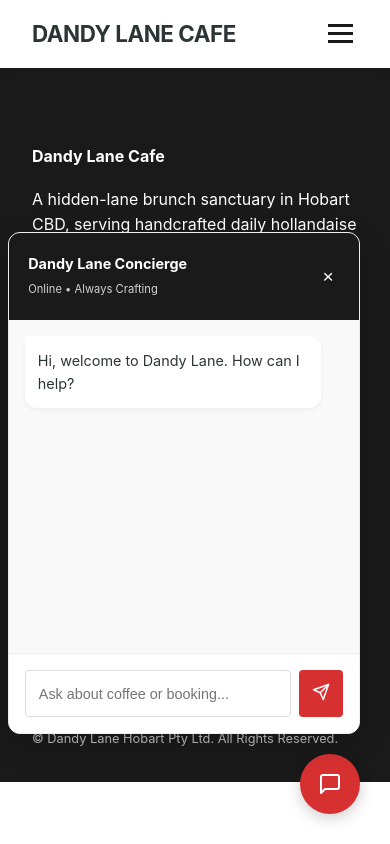
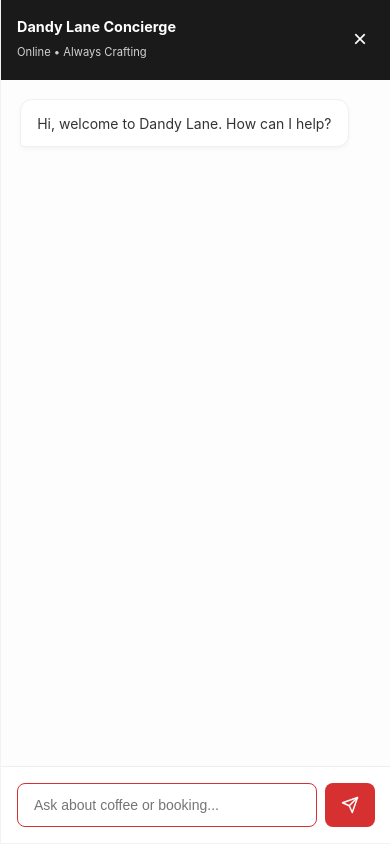
Before and after one commit to ll3king/DL-new-website, a website: page src/layouts/base.html in a window 390 px wide. Both pictures are taken after a click on the button 330 px from the left and 784 px from the top of the page. Drawn offline with nearby package versions, Linux system fonts and the light colour scheme; files that its build step writes are made by us from their sources.

Commit message:
style: optimize chatbot widget for mobile responsiveness

```diff
--- a/src/blocks/chatbot-widget.html
+++ b/src/blocks/chatbot-widget.html
@@ -1,45 +1,184 @@
 <!-- Chatbot Widget Block -->
-<div id="dandy-chatbot" class="chatbot-container"
-    style="position: fixed; bottom: 30px; right: 30px; z-index: 999; font-family: inherit;">
+<style>
+    .chatbot-container {
+        position: fixed;
+        bottom: 30px;
+        right: 30px;
+        z-index: 1000;
+        font-family: inherit;
+    }
+
+    #chat-toggle {
+        width: 60px;
+        height: 60px;
+        border-radius: 50%;
+        background: var(--accent);
+        color: white;
+        border: none;
+        cursor: pointer;
+        box-shadow: 0 4px 15px rgba(0, 0, 0, 0.2);
+        display: flex;
+        align-items: center;
+        justify-content: center;
+        transition: transform 0.3s ease;
+    }
+
+    #chat-toggle:hover {
+        transform: scale(1.05);
+    }
+
+    #chat-window {
+        display: none;
+        position: absolute;
+        bottom: 80px;
+        right: 0;
+        width: 380px;
+        height: 600px;
+        max-height: calc(100vh - 120px);
+        background: white;
+        border-radius: 16px;
+        box-shadow: 0 10px 40px rgba(0, 0, 0, 0.2);
+        border: 1px solid rgba(0, 0, 0, 0.05);
+        overflow: hidden;
+        flex-direction: column;
+        transition: all 0.3s cubic-bezier(0.4, 0, 0.2, 1);
+    }
+
+    .chat-header {
+        background: var(--primary);
+        padding: 1.2rem;
+        color: white;
+        display: flex;
+        justify-content: space-between;
+        align-items: center;
+    }
+
+    .chat-messages {
+        flex: 1;
+        overflow-y: auto;
+        padding: 1.2rem;
+        background: #fdfdfd;
+        display: flex;
+        flex-direction: column;
+        gap: 1rem;
+        scrollbar-width: thin;
+    }
+
+    .chat-footer {
+        padding: 1rem;
+        border-top: 1px solid #eee;
+        display: flex;
+        gap: 0.5rem;
+        background: white;
+    }
+
+    #chat-input {
+        flex: 1;
+        border: 1px solid #ddd;
+        padding: 0.8rem 1rem;
+        border-radius: 8px;
+        outline: none;
+        font-size: 14px;
+        transition: border-color 0.2s;
+    }
+
+    #chat-input:focus {
+        border-color: var(--accent);
+    }
+
+    .message {
+        padding: 0.8rem 1rem;
+        border-radius: 12px;
+        max-width: 85%;
+        font-size: 14px;
+        line-height: 1.5;
+        box-shadow: 0 2px 5px rgba(0, 0, 0, 0.04);
+    }
+
+    .message.user {
+        background: var(--accent);
+        color: white;
+        border-bottom-right-radius: 4px;
+        align-self: flex-end;
+    }
+
+    .message.bot {
+        background: white;
+        color: #333;
+        border-bottom-left-radius: 4px;
+        align-self: flex-start;
+        border: 1px solid #f0f0f0;
+    }
+
+    /* Mobile Adaptations */
+    @media (max-width: 600px) {
+        .chatbot-container {
+            bottom: 20px;
+            right: 20px;
+        }
+
+        #chat-window {
+            position: fixed;
+            bottom: 0;
+            right: 0;
+            left: 0;
+            width: 100%;
+            height: 100%;
+            max-height: 100%;
+            border-radius: 0;
+            z-index: 1001;
+        }
+
+        #chat-toggle {
+            width: 50px;
+            height: 50px;
+        }
+
+        .chat-header {
+            padding: 1rem;
+            border-radius: 0;
+        }
+
+        .chat-footer {
+            padding: 1rem;
+            padding-bottom: calc(1rem + env(safe-area-inset-bottom));
+        }
+    }
+</style>
+
+<div id="dandy-chatbot" class="chatbot-container">
     <!-- Chat Toggle Button -->
-    <button id="chat-toggle"
-        style="width: 60px; height: 60px; border-radius: 50%; background: var(--accent); color: white; border: none; cursor: pointer; box-shadow: 0 4px 15px rgba(0,0,0,0.2); display: flex; align-items: center; justify-content: center; transition: transform 0.3s ease;">
+    <button id="chat-toggle">
         <svg xmlns="http://www.w3.org/2000/svg" width="24" height="24" viewBox="0 0 24 24" fill="none"
             stroke="currentColor" stroke-width="2" stroke-linecap="round" stroke-linejoin="round">
             <path d="M21 15a2 2 0 0 1-2 2H7l-4 4V5a2 2 0 0 1 2-2h14a2 2 0 0 1 2 2z"></path>
         </svg>
     </button>
 
-    <!-- Chat Window (Initially Hidden) -->
-    <div id="chat-window"
-        style="display: none; position: absolute; bottom: 80px; right: 0; width: 350px; height: 500px; background: white; border-radius: 12px; box-shadow: 0 10px 30px rgba(0,0,0,0.15); border: 1px solid #eee; overflow: hidden; flex-direction: column;">
+    <!-- Chat Window -->
+    <div id="chat-window">
         <!-- Header -->
-        <div
-            style="background: var(--primary); padding: 1.2rem; color: white; display: flex; justify-content: space-between; align-items: center;">
+        <div class="chat-header">
             <div>
                 <strong style="display: block; font-size: 0.9rem;">Dandy Lane Concierge</strong>
                 <span style="font-size: 0.7rem; opacity: 0.8;">Online • Always Crafting</span>
             </div>
             <button id="close-chat"
-                style="background: transparent; border: none; color: white; cursor: pointer; font-size: 1.2rem;">&times;</button>
+                style="background: transparent; border: none; color: white; cursor: pointer; font-size: 1.5rem; padding: 0.5rem;">&times;</button>
         </div>
 
         <!-- Messages Area -->
-        <div id="chat-messages"
-            style="flex: 1; overflow-y: auto; padding: 1rem; background: #f9f9f9; display: flex; flex-direction: column; gap: 0.8rem;">
-            <div class="message bot"
-                style="background: white; padding: 0.8rem; border-radius: 4px 12px 12px 12px; max-width: 85%; align-self: flex-start; box-shadow: 0 2px 5px rgba(0,0,0,0.05); font-size: 0.9rem;">
+        <div id="chat-messages" class="chat-messages">
+            <div class="message bot">
                 {{ site.chatbot.welcome_message }}
             </div>
         </div>
 
         <!-- Input Area -->
-        <form id="chat-form"
-            style="padding: 1rem; border-top: 1px solid #eee; display: flex; gap: 0.5rem; background: white;">
-            <input type="text" id="chat-input" placeholder="Ask about coffee or booking..."
-                style="flex: 1; border: 1px solid #ddd; padding: 0.8rem; border-radius: 4px; outline: none; font-size: 0.9rem;">
+        <form id="chat-form" class="chat-footer">
+            <input type="text" id="chat-input" placeholder="Ask about coffee or booking..." autocomplete="off">
             <button type="submit"
-                style="background: var(--accent); color: white; border: none; padding: 0.8rem; border-radius: 4px; cursor: pointer;">
+                style="background: var(--accent); color: white; border: none; padding: 0.7rem 1rem; border-radius: 8px; cursor: pointer; display: flex; align-items: center; justify-content: center;">
                 <svg xmlns="http://www.w3.org/2000/svg" width="18" height="18" viewBox="0 0 24 24" fill="none"
                     stroke="currentColor" stroke-width="2" stroke-linecap="round" stroke-linejoin="round">
                     <line x1="22" y1="2" x2="11" y2="13"></line>
@@ -53,7 +192,7 @@
 <script>
     document.addEventListener('DOMContentLoaded', function () {
         const toggle = document.getElementById('chat-toggle');
-        const window = document.getElementById('chat-window');
+        const windowEl = document.getElementById('chat-window');
         const close = document.getElementById('close-chat');
         const form = document.getElementById('chat-form');
         const input = document.getElementById('chat-input');
@@ -61,11 +200,22 @@
 
         // Toggle Chat
         toggle.addEventListener('click', () => {
-            window.style.display = window.style.display === 'none' ? 'flex' : 'none';
-            if (window.style.display === 'flex') input.focus();
+            const isHidden = windowEl.style.display === 'none' || windowEl.style.display === '';
+            windowEl.style.display = isHidden ? 'flex' : 'none';
+            if (isHidden) {
+                input.focus();
+                // On mobile, hide the toggle when open to clean up space
+                if (window.innerWidth <= 600) {
+                    toggle.style.display = 'none';
+                }
+            }
         });
 
-        close.addEventListener('click', () => { window.style.display = 'none'; });
+        close.addEventListener('click', (e) => {
+            e.stopPropagation();
+            windowEl.style.display = 'none';
+            toggle.style.display = 'flex';
+        });
 
         let chatHistory = [];
 
@@ -89,9 +239,8 @@
             // Add loading indicator
             const loadingId = 'loading-' + Date.now();
             const loadingDiv = document.createElement('div');
-            loadingDiv.id = loadingId;
-            loadingDiv.className = 'message bot';
-            loadingDiv.style.cssText = 'background: white; padding: 0.8rem; border-radius: 4px 12px 12px 12px; max-width: 85%; align-self: flex-start; box-shadow: 0 2px 5px rgba(0,0,0,0.05); font-size: 0.9rem; opacity: 0.6;';
+            loadingDiv.className = 'message bot loading';
+            loadingDiv.style.opacity = '0.6';
             loadingDiv.textContent = '...';
             messages.appendChild(loadingDiv);
             messages.scrollTop = messages.scrollHeight;
@@ -131,9 +280,6 @@
         function appendMessage(text, role) {
             const div = document.createElement('div');
             div.className = `message ${role}`;
-            div.style.cssText = role === 'user'
-                ? 'background: var(--accent); color: white; padding: 0.8rem; border-radius: 12px 12px 4px 12px; max-width: 85%; align-self: flex-end; box-shadow: 0 2px 5px rgba(0,0,0,0.05); font-size: 0.9rem;'
-                : 'background: white; padding: 0.8rem; border-radius: 4px 12px 12px 12px; max-width: 85%; align-self: flex-start; box-shadow: 0 2px 5px rgba(0,0,0,0.05); font-size: 0.9rem;';
             div.textContent = text;
             messages.appendChild(div);
             messages.scrollTop = messages.scrollHeight;
```
